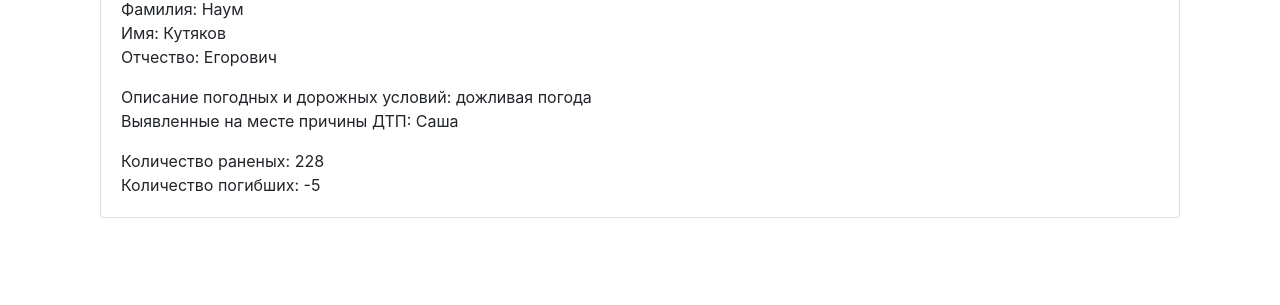
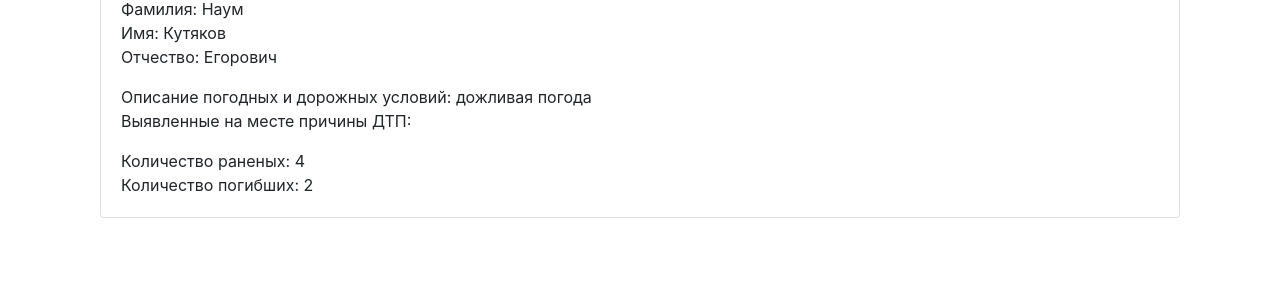
Before and after one commit to apap26/kval_12_2020, a Django app: page /allIncidents/2 in a window 1280 px wide. Shown: the part 401-706 px from the top of the page. Run offline with Django 3.2, Linux system fonts and the light colour scheme; data comes from the database, SQL or seed files in the repository; data that the repository does not hold is empty.

Commit message:
add aboutRoadAccident

```diff
--- a/templates/aboutRoadAccident.html
+++ b/templates/aboutRoadAccident.html
@@ -22,10 +22,11 @@
 					<p class="card-text mb-0">Имя: {{ card.driver.name }}</p>
 					<p class="card-text">Отчество: {{ card.driver.otchestvo }}</p>
 					<p class="card-text mb-0">Описание погодных и дорожных условий: {{ card.weather.name }}</p>
-
-					<p class="card-text">Выявленные на месте причины ДТП: Саша</p>
-					<p class="card-text mb-0">Количество раненых: 228</p>
-					<p class="card-text">Количество погибших: -5</p>
+					<p class="card-text">Выявленные на месте причины ДТП: {% for i in card.prichiny.all %}
+                        {{ i.name }}
+                    {% endfor %}</p>
+					<p class="card-text mb-0">Количество раненых: {{card.injured_count}}</p>
+					<p class="card-text">Количество погибших: {{ card.died_count }}</p>
 
 				</div>
 			</div>
```
